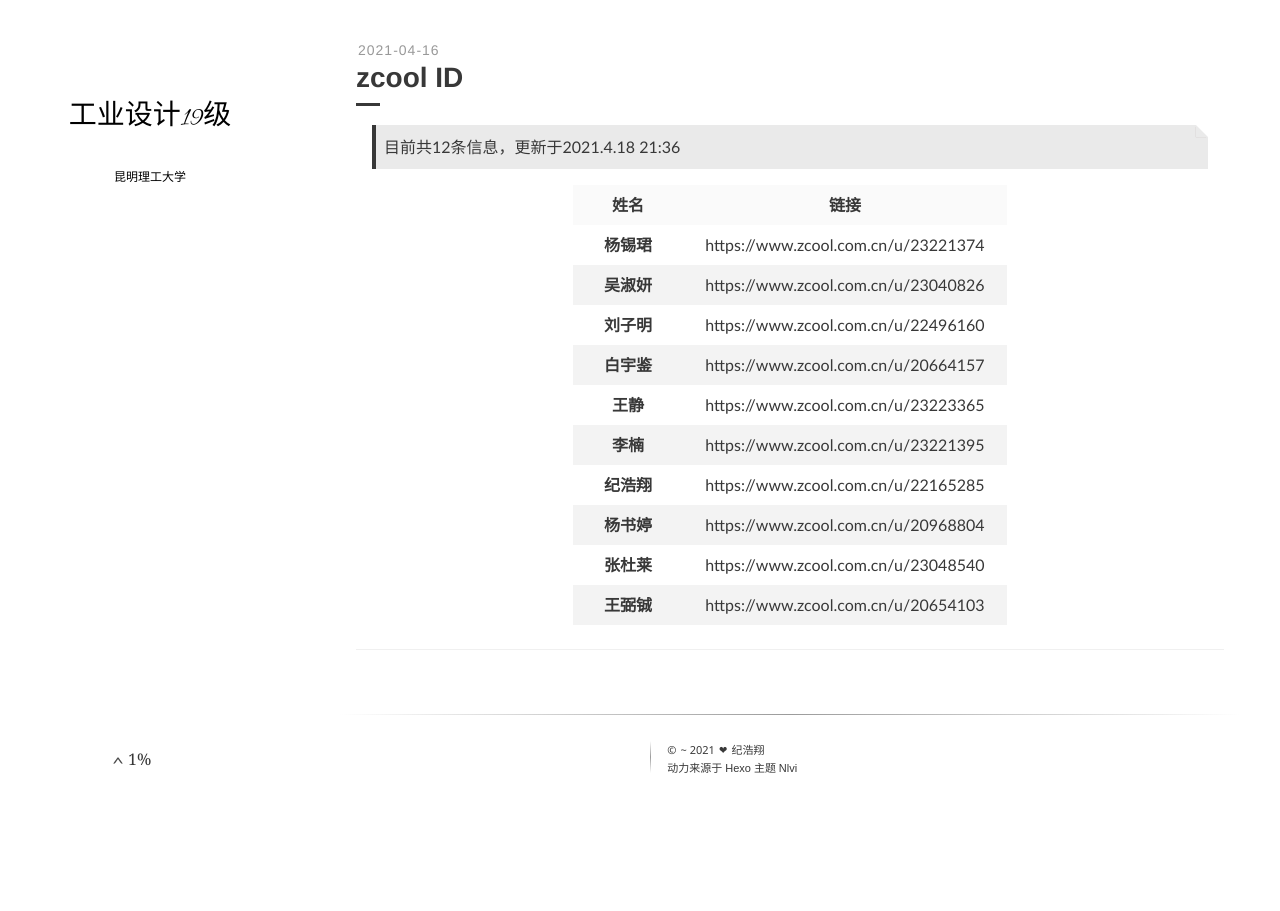
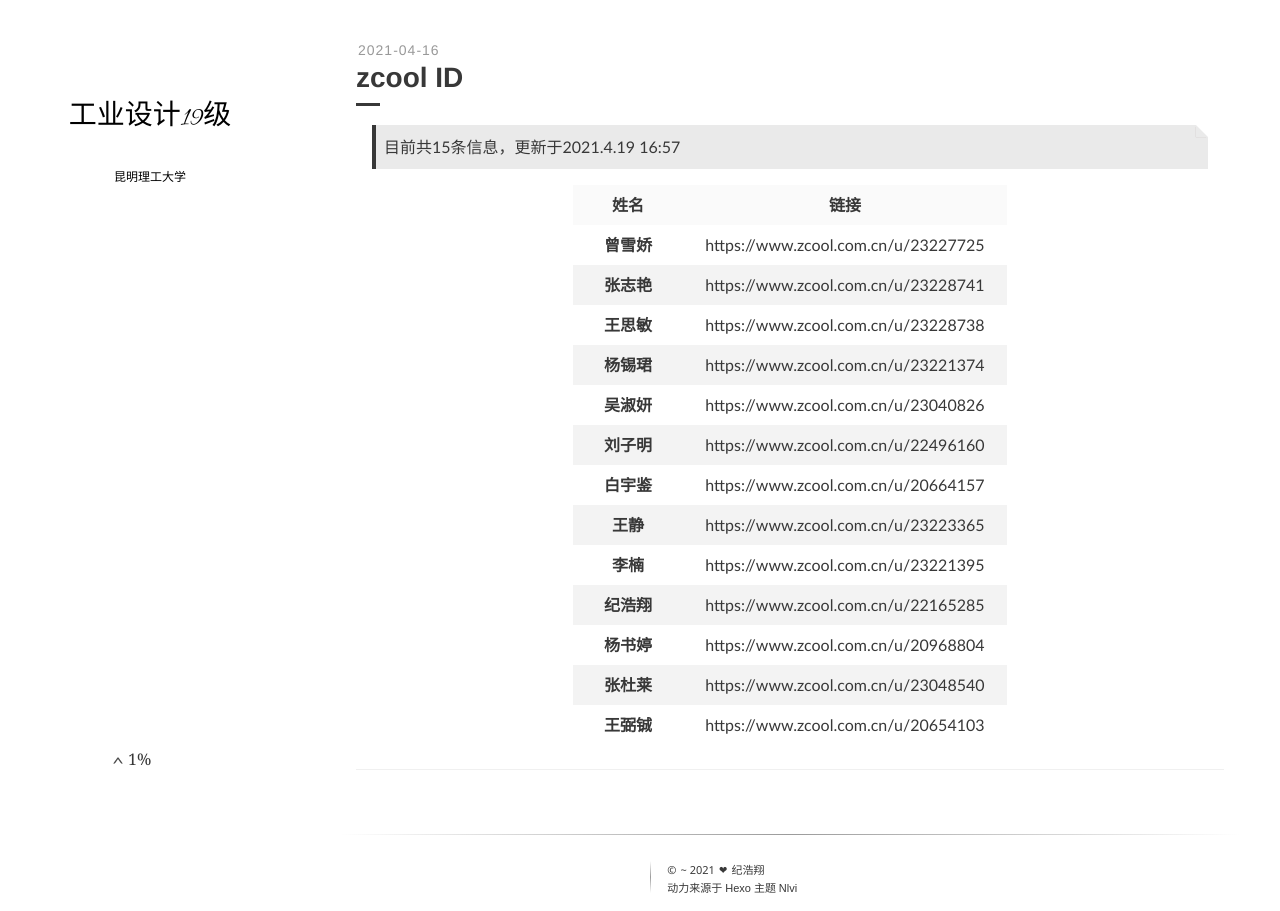
Before and after one commit to strincake/kustid, a plain HTML site: page index.html in a window 1280 px wide. Before the commit the page ends 826 px from the top, so only its background shows below. Drawn offline with nearby package versions, Linux system fonts and the light colour scheme.

Commit message:
Site updated: 2021-04-19 17:00:05

```diff
--- a/index.html
+++ b/index.html
@@ -149,7 +149,7 @@
 
 
           <blockquote>
-<p>目前共12条信息，更新于2021.4.18 21:36</p>
+<p>目前共15条信息，更新于2021.4.19 16:57</p>
 </blockquote>
 <table>
 <thead>
@@ -159,6 +159,18 @@
 </tr>
 </thead>
 <tbody><tr>
+<td align="center"><strong>曾雪娇</strong></td>
+<td align="center"><a target="_blank" rel="noopener" href="https://www.zcool.com.cn/u/23227725">https://www.zcool.com.cn/u/23227725</a></td>
+</tr>
+<tr>
+<td align="center"><strong>张志艳</strong></td>
+<td align="center"><a target="_blank" rel="noopener" href="https://www.zcool.com.cn/u/23228741">https://www.zcool.com.cn/u/23228741</a></td>
+</tr>
+<tr>
+<td align="center"><strong>王思敏</strong></td>
+<td align="center"><a target="_blank" rel="noopener" href="https://www.zcool.com.cn/u/23228738">https://www.zcool.com.cn/u/23228738</a></td>
+</tr>
+<tr>
 <td align="center"><strong>杨锡珺</strong></td>
 <td align="center"><a target="_blank" rel="noopener" href="https://www.zcool.com.cn/u/23221374">https://www.zcool.com.cn/u/23221374</a></td>
 </tr>
```
Also changed, not shown: archives/2021/04/index.html (+13 -1 lines), archives/2021/index.html (+13 -1 lines), archives/index.html (+13 -1 lines), zcool-id/index.html (+13 -1 lines).
